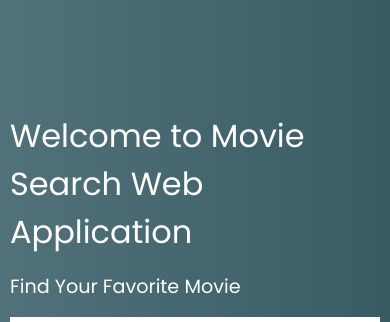
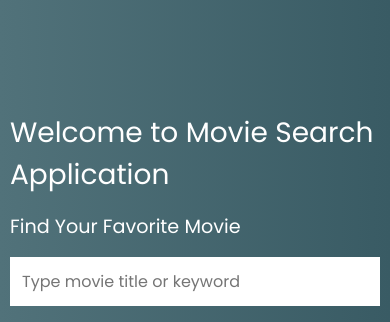
Before and after one commit to MahendhiranM/movie-searching-application, a React (Create React App) app: page / in a window 390 px wide. Shown: the top 322 px of the page. Built offline with nearby package versions, Linux system fonts and the light colour scheme; no server answers.

Commit message:
title size fixed

```diff
--- a/src/App.css
+++ b/src/App.css
@@ -84,6 +84,9 @@ img{
     max-width: 100%;
     padding: 0 10px;
   }
+  .search .is-title.is-4{
+    font-size: 1.75rem;
+  }
 }
 
 @media screen and (min-width: 601px) and (max-width: 960px) {
--- a/src/components/Search/Search.jsx
+++ b/src/components/Search/Search.jsx
@@ -3,7 +3,7 @@ export default function Search({ searchTerm, handleSearch, inputRef}) {
         <section className="is-container-fluid bg-color-1">
             <div className="is-container">
                 <div className="search">
-                    <p className="is-title is-4">Welcome to Movie Search Web Application</p>
+                    <p className="is-title is-4">Welcome to Movie Search Application</p>
                     <p className="is-title">Find Your Favorite Movie </p>
                     <div className="search-box">
                         <input
```
